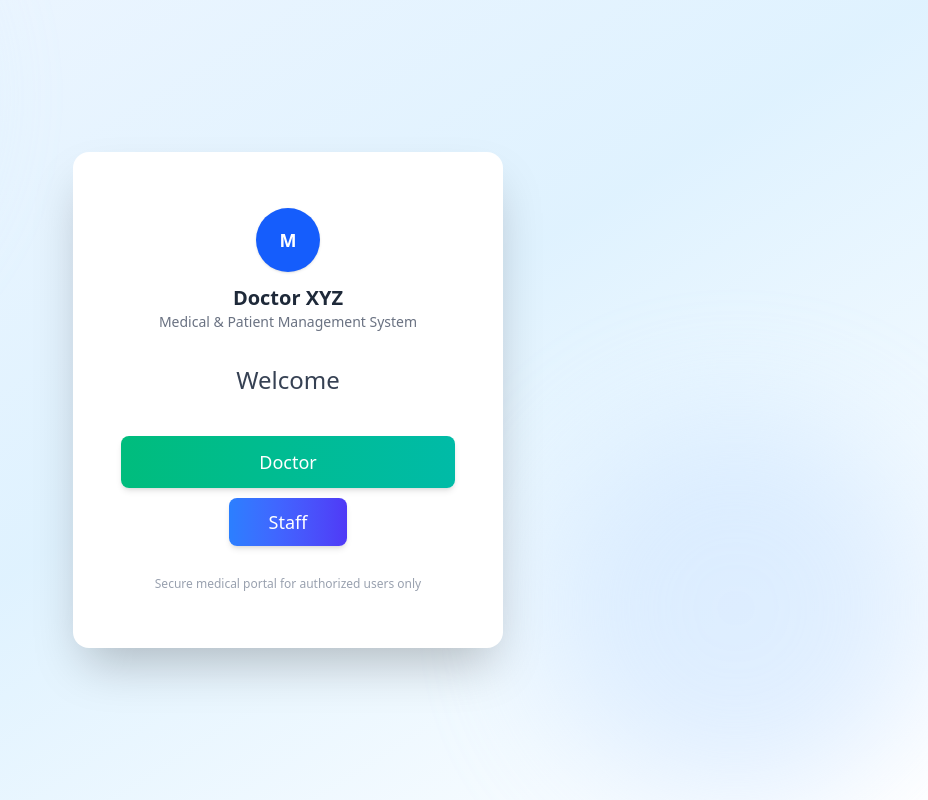
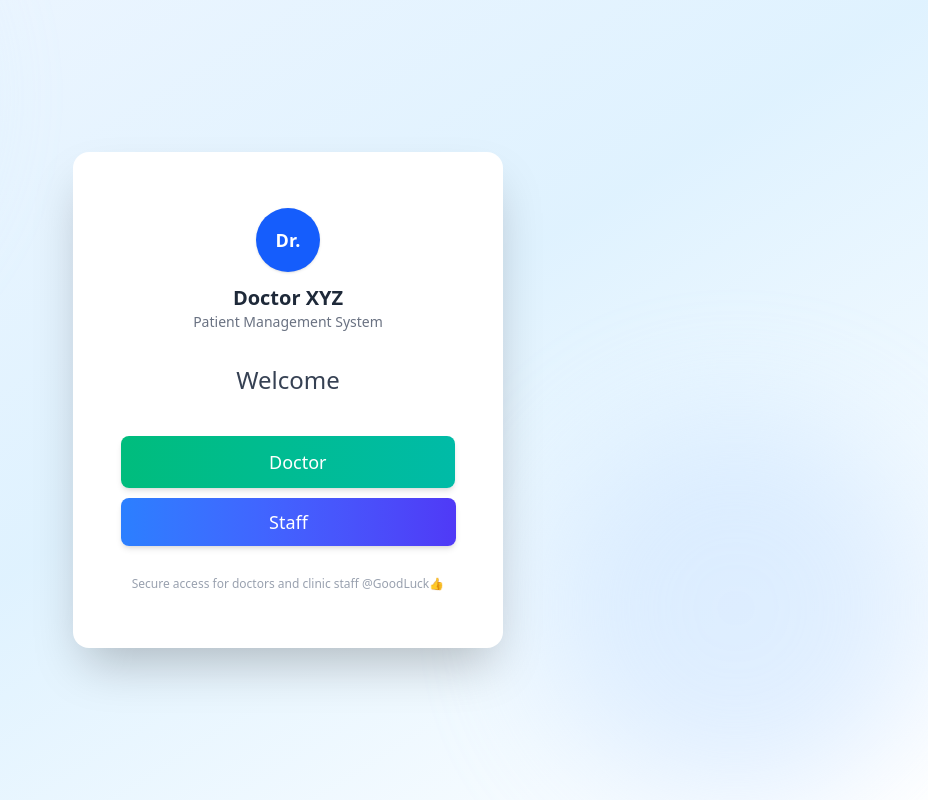
Before and after one commit to DevendraJaiswal074/Patient-Management-System, a React (Vite) app in the folder Frontend/: page / in a window 1280 px wide. Shown: the whole page, without its empty margins (352-1280 px from the left). Built offline with nearby package versions, Linux system fonts and the light colour scheme.

Commit message:
fix: update staff Button and text corrections

```diff
--- a/Frontend/src/Pages/LoginOption.jsx
+++ b/Frontend/src/Pages/LoginOption.jsx
@@ -14,13 +14,13 @@ const LoginOption = () => {
         {/* logo */}
         <div className="mb-8">
           <div className="w-16 h-16 mx-auto mb-3 rounded-full bg-blue-600 text-white flex items-center justify-center font-semibold text-lg shadow">
-            M
+            Dr.
           </div>
           <h1 className="text-xl font-semibold text-gray-800">
             Doctor XYZ
           </h1>
           <p className="text-sm text-gray-500">
-            Medical & Patient Management System
+            Patient Management System
           </p>
         </div>
 
@@ -34,7 +34,7 @@ const LoginOption = () => {
 
           {/* Student Button */}
           <button
-            className="w-full py-3 rounded-lg text-lg font-medium text-white
+            className="w-full py-3 px-37 rounded-lg text-lg font-medium  text-white
             bg-gradient-to-r from-emerald-500 to-teal-500
             hover:from-emerald-600 hover:to-teal-600
             transition-all duration-300 ease-in-out
@@ -45,7 +45,7 @@ const LoginOption = () => {
 
           {/* Staff Button */}
           <Link to={"/dashboard"}
-            className="w-full py-3 px-10 rounded-lg text-lg font-medium text-white
+            className="w-full py-3 px-37 rounded-lg text-lg font-medium text-white
             bg-gradient-to-r from-blue-500 to-indigo-600
             hover:from-blue-600 hover:to-indigo-700
             transition-all duration-300 ease-in-out
@@ -58,7 +58,8 @@ const LoginOption = () => {
 
         {/* footer */}
         <p className="text-xs text-gray-400 mt-10">
-          Secure medical portal for authorized users only
+          Secure access for doctors and clinic staff
+          @GoodLuck👍
         </p>
 
       </div>
```
Also changed, not shown: 1 other file (tests, documents, lock files or other folders).
